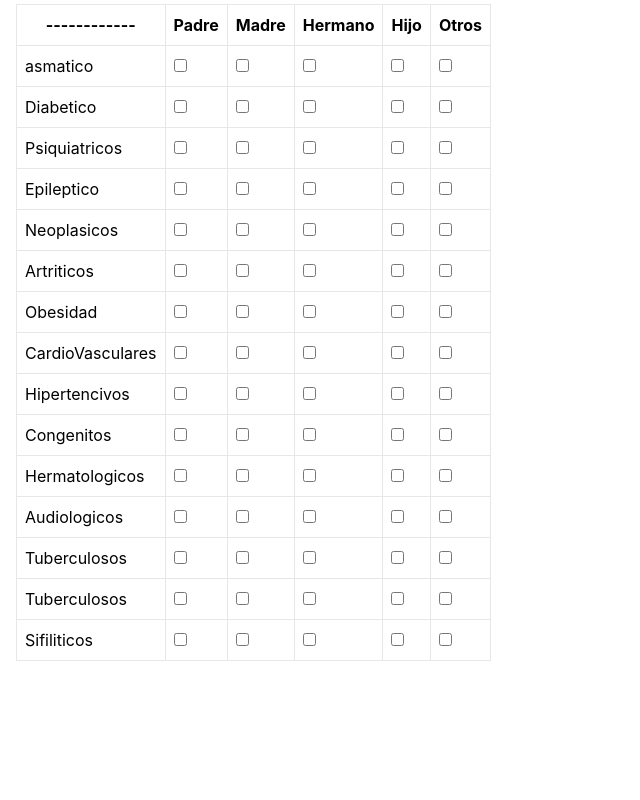
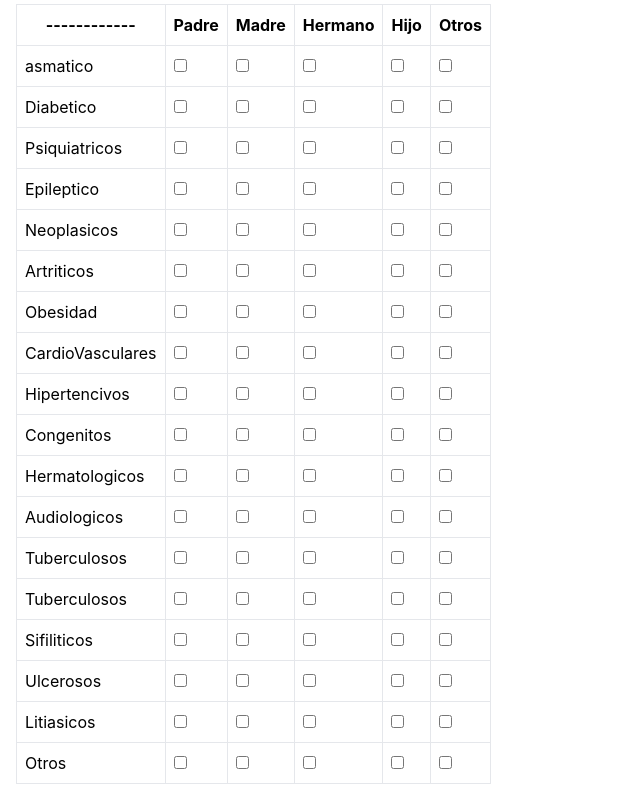
Before and after one commit to Varg-Vikernes/medical-control, a React (Create React App) app: page /Hcx1 in a window 1280 px wide. Shown: the part 2142-2942 px from the top of the page, without its empty margins (0-640 px from the left). Before the commit the page ends 2819 px from the top, so only its background shows below. Built offline with nearby package versions, Linux system fonts and the light colour scheme.

Commit message:
termino de la tabla  heredo familiar

```diff
--- a/src/components/Hcx1/antecedentesHeredoFam/antecedentesHeredoF.jsx
+++ b/src/components/Hcx1/antecedentesHeredoFam/antecedentesHeredoF.jsx
@@ -5,6 +5,7 @@ import React, { useState } from "react";
 
 
 const HeredoFamiliar = (category) => {
+
     const [checklist, setChecklist] = useState({
         asmaticos: false,
         diabeticos: false,
@@ -22,7 +23,6 @@ const HeredoFamiliar = (category) => {
         sifiliticos: false,
         ulcerosos: false,
         litiasicos: false,
-        otros: false,
         //        /*  Aqui van los familiares que tengan algo de eso *
         padre: false,
         madre: false,
@@ -40,6 +40,7 @@ const HeredoFamiliar = (category) => {
             });
         }
     }
+
 
     return (
         <div className="container mx-auto p-4">
@@ -638,6 +639,122 @@ const HeredoFamiliar = (category) => {
                         </td>
                     </tr>
 
+                    <tr>
+                        <td className="border p-2">Ulcerosos</td>
+                        <td className="border p-2">
+                            <input
+                                type="checkbox"
+                                checked={checklist.ulcerosos}
+                                onChange={() => HeredoFamiliar('ulcerosos')}
+                            />
+                        </td>
+                        <td className="border p-2">
+                            <input
+                                type="checkbox"
+                                checked={checklist.ulcerosos}
+                                onChange={() => HeredoFamiliar('ulcerosos')}
+                            />
+                        </td>
+                        <td className="border p-2">
+                            <input
+                                type="checkbox"
+                                checked={checklist.ulcerosos}
+                                onChange={() => HeredoFamiliar('ulcerosos')}
+                            />
+                        </td>
+                        <td className="border p-2">
+                            <input
+                                type="checkbox"
+                                checked={checklist.ulcerosos}
+                                onChange={() => HeredoFamiliar('ulcerosos')}
+                            />
+                        </td>
+                        <td className="border p-2 center">
+                            <input
+                                type="checkbox"
+                                checked={checklist.ulcerosos}
+                                onChange={() => HeredoFamiliar('ulcerosos')}
+                            />
+                        </td>
+                    </tr>
+
+                    <tr>
+                        <td className="border p-2">Litiasicos</td>
+                        <td className="border p-2">
+                            <input
+                                type="checkbox"
+                                checked={checklist.litiasicos}
+                                onChange={() => HeredoFamiliar('litiacicos')}
+                            />
+                        </td>
+                        <td className="border p-2">
+                            <input
+                                type="checkbox"
+                                checked={checklist.litiasicos}
+                                onChange={() => HeredoFamiliar('litiacicos')}
+                            />
+                        </td>
+                        <td className="border p-2">
+                            <input
+                                type="checkbox"
+                                checked={checklist.litiasicos}
+                                onChange={() => HeredoFamiliar('litiacicos')}
+                            />
+                        </td>
+                        <td className="border p-2">
+                            <input
+                                type="checkbox"
+                                checked={checklist.litiasicos}
+                                onChange={() => HeredoFamiliar('litiacicos')}
+                            />
+                        </td>
+                        <td className="border p-2 center">
+                            <input
+                                type="checkbox"
+                                checked={checklist.litiasicos}
+                                onChange={() => HeredoFamiliar('litiacicos')}
+                            />
+                        </td>
+                    </tr>
+
+                    <tr>
+                        <td className="border p-2">Otros</td>
+                        <td className="border p-2">
+                            <input
+                                type="checkbox"
+                                checked={checklist.otros}
+                                onChange={() => HeredoFamiliar('otros')}
+                            />
+                        </td>
+                        <td className="border p-2">
+                            <input
+                                type="checkbox"
+                                checked={checklist.otros}
+                                onChange={() => HeredoFamiliar('otros')}
+                            />
+                        </td>
+                        <td className="border p-2">
+                            <input
+                                type="checkbox"
+                                checked={checklist.otros}
+                                onChange={() => HeredoFamiliar('otros')}
+                            />
+                        </td>
+                        <td className="border p-2">
+                            <input
+                                type="checkbox"
+                                checked={checklist.otros}
+                                onChange={() => HeredoFamiliar('otros')}
+                            />
+                        </td>
+                        <td className="border p-2 center">
+                            <input
+                                type="checkbox"
+                                checked={checklist.otros}
+                                onChange={() => HeredoFamiliar('otros')}
+                            />
+                        </td>
+                    </tr>
                 </tbody>
             </table>
         </div>
```
